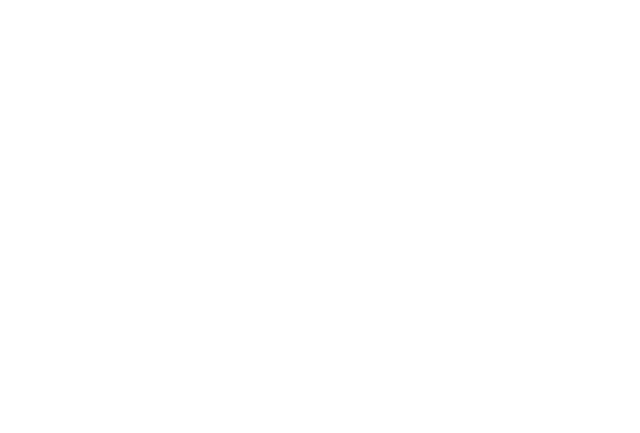
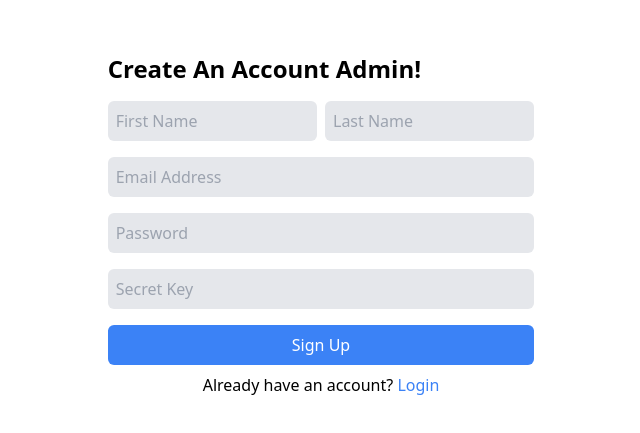
Before and after one commit to nikkobaez/Library-Project, a React (Create React App) app in the folder client/: page /admin-signup in a window 1280 px wide. Before the commit this address had no page. Shown: the part 179-612 px from the top of the page, without its empty margins (319-959 px from the left). Built offline with nearby package versions, Linux system fonts and the light colour scheme.

Commit message:
setting up authentication for admin

```diff
--- a/client/src/App.js
+++ b/client/src/App.js
@@ -1,7 +1,9 @@
 import { Routes, Route, BrowserRouter } from "react-router-dom";
 import { AuthProvider } from "./context/AuthContext";
-import Login from "./pages/Login";
-import Signup from "./pages/Signup";
+import UserLogin from "./pages/UserLogin";
+import UserSignup from "./pages/UserSignup";
+import AdminLogin from "./pages/AdminLogin";
+import AdminSignup from "./pages/AdminSignup";
 import Home from "./pages/Home";
 
 function App() {
@@ -9,8 +11,10 @@
         <BrowserRouter>
             <AuthProvider>
                 <Routes>
-                    <Route path="/" element={<Login />}/>
-                    <Route path="/sign-up" element={<Signup />}/>
+                    <Route path="/user-login" element={<UserLogin />}/>
+                    <Route path="/user-signup" element={<UserSignup />}/>
+                    <Route path="/admin-login" element={<AdminLogin />}/>
+                    <Route path="/admin-signup" element={<AdminSignup />}/>
                     <Route path="/home" element={<Home />}/>
                 </Routes>
             </AuthProvider>
--- /dev/null
+++ b/client/src/pages/AdminLogin.js
@@ -0,0 +1,46 @@
+import React, { useState, useContext } from "react";
+import { useNavigate } from "react-router-dom";
+import { AuthContext } from "../context/AuthContext";
+import axios from 'axios';
+
+const AdminLogin = () => {
+    const [username, setUsername] = useState("");
+    const [password, setPassword] = useState("");
+    const [loginStatus, setLoginStatus] = useState("");
+    const { contextSetUsername, contextSetUserid } = useContext(AuthContext);
+    const navigate = useNavigate();
+
+    const adminlogin = async () => {
+        axios.post('http://localhost:3001/adminlogin', {
+            username: username,
+            password: password,
+        }).then((response) => {
+            if (response.data.message) {
+                setLoginStatus(response.data.message);
+            } else {
+                contextSetUsername(response.data[0].username);
+                contextSetUserid(response.data[0].adminid);
+                navigate("/home");
+            }
+        }).catch((error) => {
+            console.error(error);
+        });
+    };
+
+    return (
+        <div className="flex flex-col items-center justify-center w-screen h-screen">
+            <div className="flex flex-col w-1/3">
+                <h1 className="my-2 text-2xl font-semibold"> Welcome Back Admin! </h1>
+                <input type="text" className="h-10 px-2 my-2 bg-gray-200 rounded-md " placeholder="Email Address" onChange={(e) => {setUsername(e.target.value)}}/>
+                <input type="text" className="h-10 px-2 my-2 bg-gray-200 rounded-md " placeholder="Password" onChange={(e) => {setPassword(e.target.value)}}/>
+                <button onClick={adminlogin} className="h-10 px-2 my-2 text-white bg-blue-500 rounded-md "> Login </button>
+                <div className="flex flex-col items-center justify-center">
+                    <p> Don't have an account yet? <span className="text-blue-500 hover:cursor-pointer" onClick={() => navigate("/admin-signup")}> Sign Up </span></p>
+                    <p> {loginStatus} </p>
+                </div>
+            </div>
+        </div>
+    );
+}
+
+export default AdminLogin
--- /dev/null
+++ b/client/src/pages/AdminSignup.js
@@ -0,0 +1,55 @@
+import React, { useState } from "react";
+import { useNavigate } from "react-router-dom";
+import uuid from 'react-uuid';
+import axios from 'axios';
+
+const AdminSignup = () => {
+    const [firstname, setFirstName] = useState("");
+    const [lastname, setLastName] = useState("");
+    const [username, setUsername] = useState("");
+    const [password, setPassword] = useState("");
+    const [signupStatus, setSignupStatus] = useState("");
+    const [secretkey, setSecretKey] = useState("");
+    const navigate = useNavigate();
+
+    const adminsignup = async () => {
+          if (secretkey === "umarocks") {
+            axios.post('http://localhost:3001/adminsignup', {
+              adminid: uuid(),
+              firstname: firstname,
+              lastname: lastname,
+              username: username,
+              password: password,
+          }).then((response) => {
+              console.log(response);
+          }).catch((error) => {
+              console.error(error);
+          });
+          navigate("/admin-login")
+        } else {
+          setSignupStatus("Wrong secret key")
+        }
+    };
+
+    return (
+        <div className="flex flex-col items-center justify-center w-screen h-screen">
+            <div className="flex flex-col w-1/3">
+                <h1 className="my-2 text-2xl font-semibold"> Create An Account Admin! </h1>
+                <div className="flex flex-row gap-2">
+                    <input type="text" className="w-1/2 h-10 px-2 my-2 bg-gray-200 rounded-md " placeholder="First Name" onChange={(e) => {setFirstName(e.target.value)}}/>
+                    <input type="text" className="w-1/2 h-10 px-2 my-2 bg-gray-200 rounded-md " placeholder="Last Name" onChange={(e) => {setLastName(e.target.value)}}/>
+                </div>
+                <input type="text" className="h-10 px-2 my-2 bg-gray-200 rounded-md " placeholder="Email Address" onChange={(e) => {setUsername(e.target.value)}}/>
+                <input type="text" className="h-10 px-2 my-2 bg-gray-200 rounded-md " placeholder="Password" onChange={(e) => {setPassword(e.target.value)}}/>
+                <input type="text" className="h-10 px-2 my-2 bg-gray-200 rounded-md " placeholder="Secret Key" onChange={(e) => {setSecretKey(e.target.value)}}/>
+                <button onClick={adminsignup} className="h-10 px-2 my-2 text-white bg-blue-500 rounded-md "> Sign Up </button>
+                <div className="flex flex-col items-center justify-center">
+                    <p> Already have an account? <span className="text-blue-500 hover:cursor-pointer" onClick={() => navigate("/admin-login")}> Login </span></p>
+                    <p> {signupStatus} </p>
+                </div>
+            </div>
+        </div>
+    );
+}
+
+export default AdminSignup;
--- a/client/src/pages/Login.js
+++ b/client/src/pages/UserLogin.js
@@ -3,15 +3,15 @@
 import { AuthContext } from "../context/AuthContext";
 import axios from 'axios';
 
-const Login = () => {
+const UserLogin = () => {
     const [username, setUsername] = useState("");
     const [password, setPassword] = useState("");
     const [loginStatus, setLoginStatus] = useState("");
     const { contextSetUsername, contextSetUserid } = useContext(AuthContext);
     const navigate = useNavigate();
 
-    const login = async () => {
-        axios.post('http://localhost:3001/login', {
+    const userlogin = async () => {
+        axios.post('http://localhost:3001/userlogin', {
             username: username,
             password: password,
         }).then((response) => {
@@ -30,12 +30,12 @@
     return (
         <div className="flex flex-col items-center justify-center w-screen h-screen">
             <div className="flex flex-col w-1/3">
-                <h1 className="my-2 text-2xl font-semibold"> Welcome Back! </h1>
+                <h1 className="my-2 text-2xl font-semibold"> Welcome Back User! </h1>
                 <input type="text" className="h-10 px-2 my-2 bg-gray-200 rounded-md " placeholder="Email Address" onChange={(e) => {setUsername(e.target.value)}}/>
                 <input type="text" className="h-10 px-2 my-2 bg-gray-200 rounded-md " placeholder="Password" onChange={(e) => {setPassword(e.target.value)}}/>
-                <button onClick={login} className="h-10 px-2 my-2 text-white bg-blue-500 rounded-md "> Login </button>
+                <button onClick={userlogin} className="h-10 px-2 my-2 text-white bg-blue-500 rounded-md "> Login </button>
                 <div className="flex flex-col items-center justify-center">
-                    <p> Don't have an account yet? <span className="text-blue-500 hover:cursor-pointer" onClick={() => navigate("/sign-up")}> Sign Up </span></p>
+                    <p> Don't have an account yet? <span className="text-blue-500 hover:cursor-pointer" onClick={() => navigate("/user-signup")}> Sign Up </span></p>
                     <p> {loginStatus} </p>
                 </div>
             </div>
@@ -43,4 +43,4 @@
     );
 }
 
-export default Login
+export default UserLogin
--- a/client/src/pages/Signup.js
+++ b/client/src/pages/UserSignup.js
@@ -3,15 +3,15 @@
 import uuid from 'react-uuid';
 import axios from 'axios';
 
-const Signup = () => {
+const UserSignup = () => {
     const [firstname, setFirstName] = useState("");
     const [lastname, setLastName] = useState("");
     const [username, setUsername] = useState("");
     const [password, setPassword] = useState("");
     const navigate = useNavigate();
 
-    const signup = async () => {
-        axios.post('http://localhost:3001/signup', {
+    const usersignup = async () => {
+        axios.post('http://localhost:3001/usersignup', {
             userid: uuid(),
             firstname: firstname,
             lastname: lastname,
@@ -22,26 +22,26 @@
         }).catch((error) => {
             console.error(error);
         });
-        navigate("/")
+        navigate("/user-login")
     };
 
     return (
         <div className="flex flex-col items-center justify-center w-screen h-screen">
             <div className="flex flex-col w-1/3">
-                <h1 className="my-2 text-2xl font-semibold"> Create An Account! </h1>
+                <h1 className="my-2 text-2xl font-semibold"> Create An Account User! </h1>
                 <div className="flex flex-row gap-2">
                     <input type="text" className="w-1/2 h-10 px-2 my-2 bg-gray-200 rounded-md " placeholder="First Name" onChange={(e) => {setFirstName(e.target.value)}}/>
                     <input type="text" className="w-1/2 h-10 px-2 my-2 bg-gray-200 rounded-md " placeholder="Last Name" onChange={(e) => {setLastName(e.target.value)}}/>
                 </div>
                 <input type="text" className="h-10 px-2 my-2 bg-gray-200 rounded-md " placeholder="Email Address" onChange={(e) => {setUsername(e.target.value)}}/>
                 <input type="text" className="h-10 px-2 my-2 bg-gray-200 rounded-md " placeholder="Password" onChange={(e) => {setPassword(e.target.value)}}/>
-                <button onClick={signup} className="h-10 px-2 my-2 text-white bg-blue-500 rounded-md "> Sign Up </button>
+                <button onClick={usersignup} className="h-10 px-2 my-2 text-white bg-blue-500 rounded-md "> Sign Up </button>
                 <div className="flex flex-col items-center justify-center">
-                    <p> Already have an account? <span className="text-blue-500 hover:cursor-pointer" onClick={() => navigate("/")}> Login </span></p>
+                    <p> Already have an account? <span className="text-blue-500 hover:cursor-pointer" onClick={() => navigate("/user-login")}> Login </span></p>
                 </div>
             </div>
         </div>
     );
 }
 
-export default Signup
+export default UserSignup;
```
Also changed, not shown: 1 other file (tests, documents, lock files or other folders).
